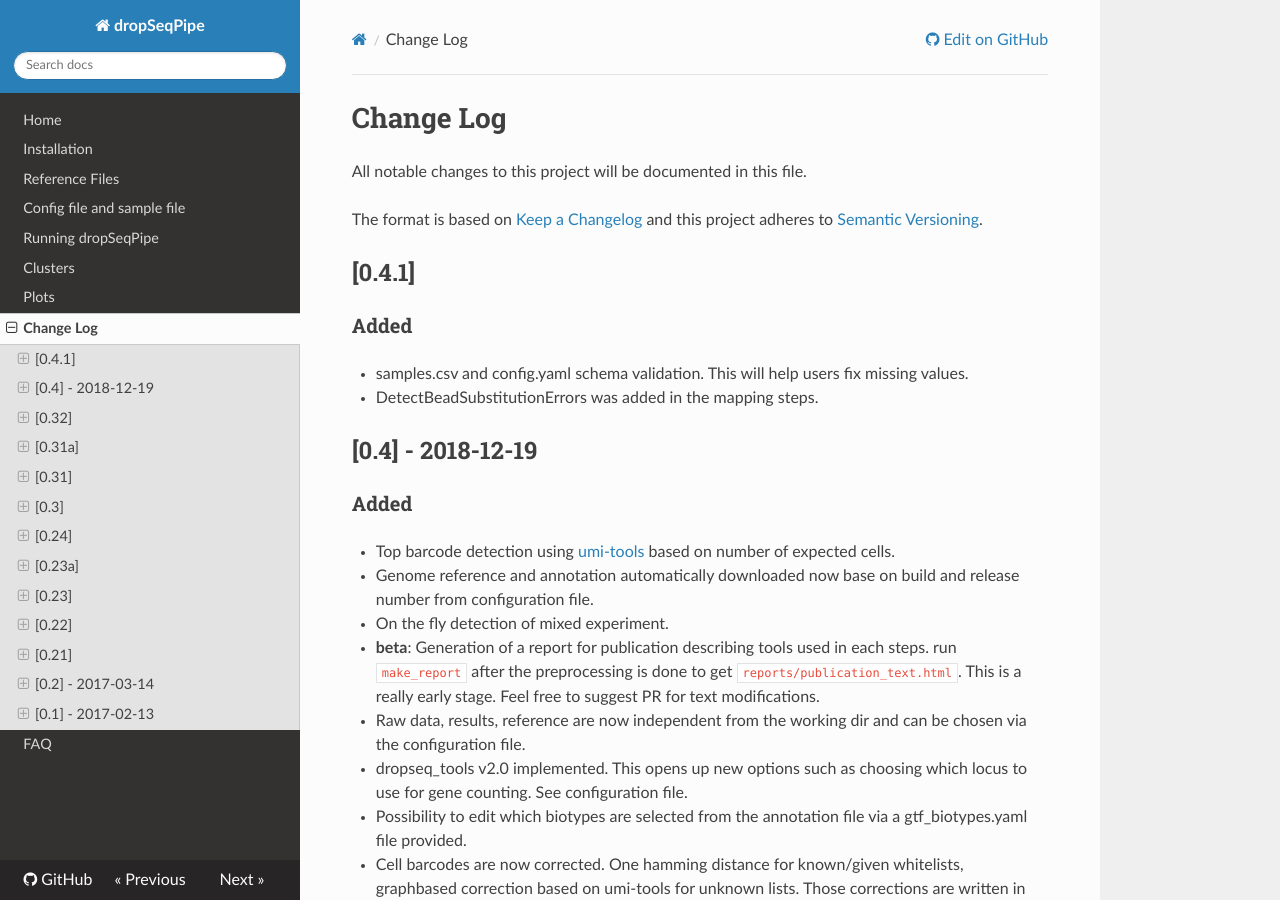
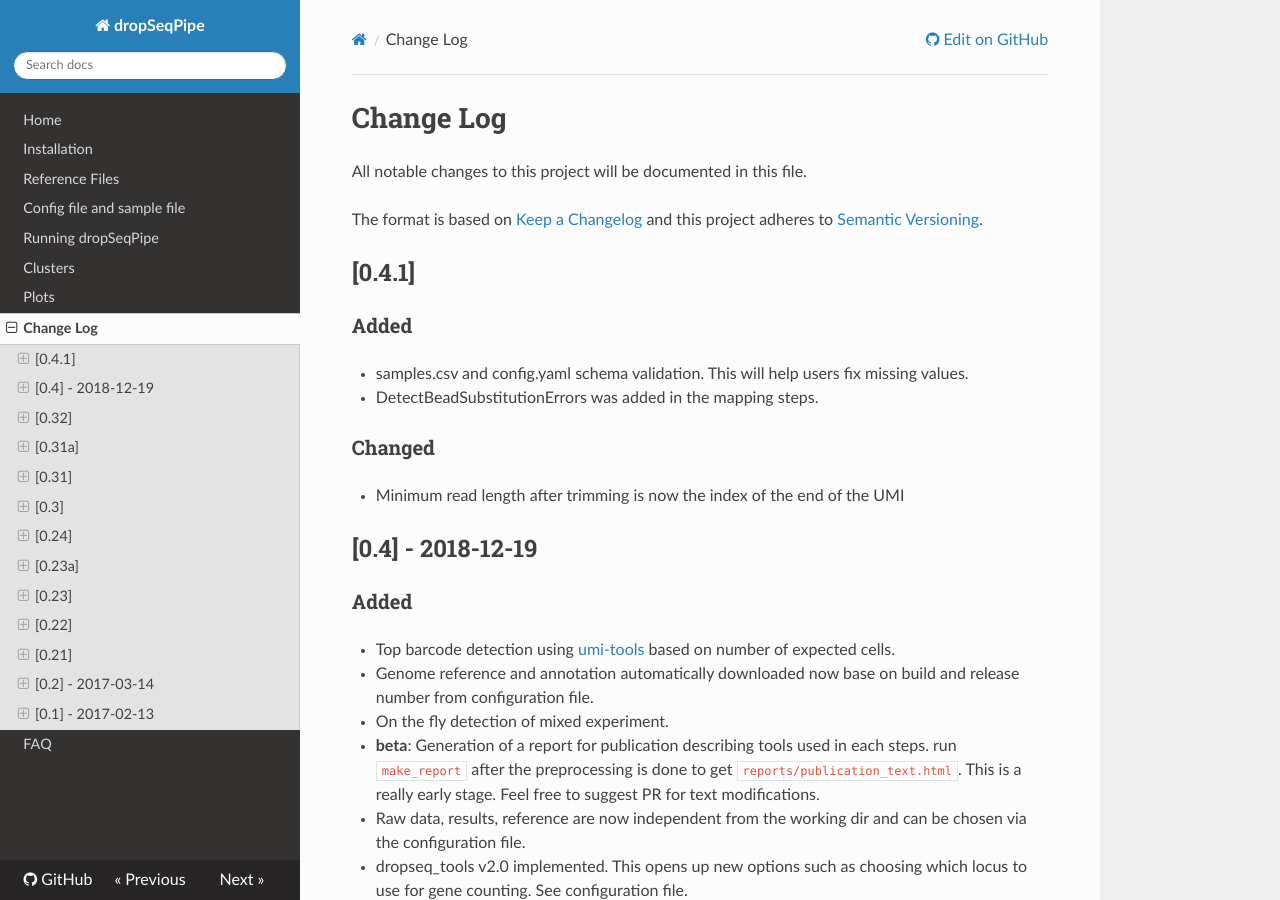
Before and after one commit to Hoohm/dropSeqPipe, an MkDocs documentation site: the page built from docs/docs/CHANGELOG.md, in a window 1280 px wide and 900 px high. Built offline with MkDocs 1.6.1, drawn with Linux system fonts in a browser that asks for light colours; nearby versions of some CDN libraries.

Commit message:
changed trimming

```diff
--- a/docs/docs/CHANGELOG.md
+++ b/docs/docs/CHANGELOG.md
@@ -8,6 +8,9 @@ and this project adheres to [Semantic Versioning](http://semver.org/).
 ### Added
 - samples.csv and config.yaml schema validation. This will help users fix missing values.
 - DetectBeadSubstitutionErrors was added in the mapping steps.
+
+### Changed
+- Minimum read length after trimming is now the index of the end of the UMI
 
 
 ## [0.4] - 2018-12-19
```
Also changed, not shown: 1 other file.
